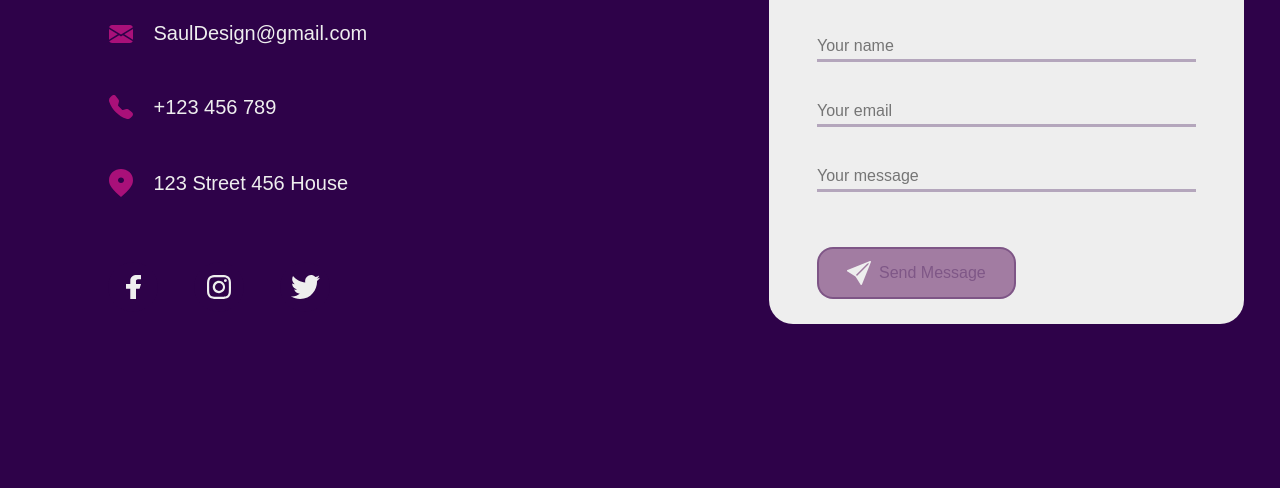
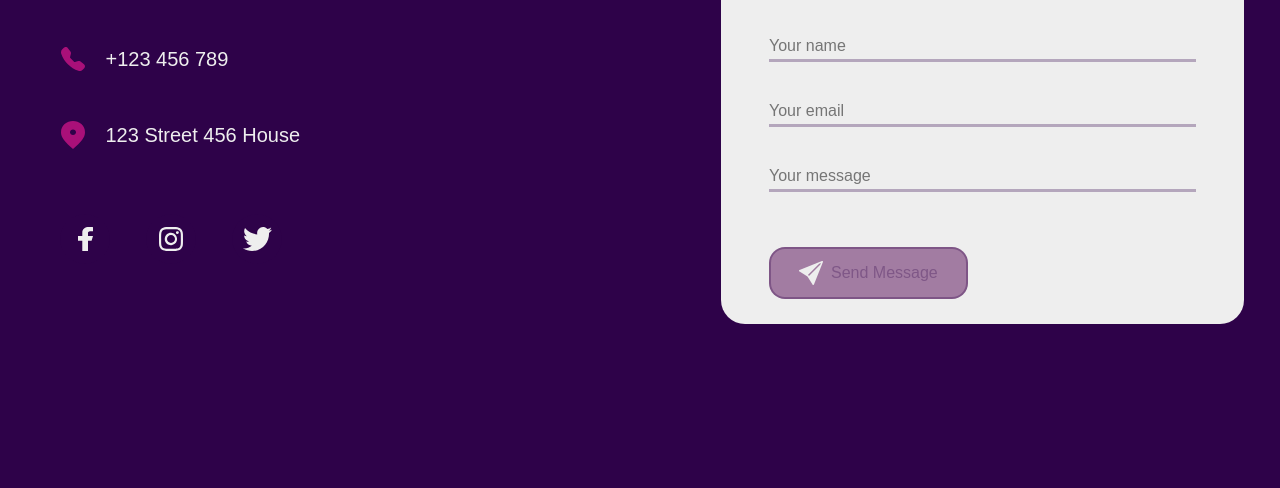
Before and after one commit to nicaciobasilio/contact_form, a website: page index.html in a window 1280 px wide. Shown: the part 312-800 px from the top of the page. Drawn offline with Linux system fonts and the light colour scheme.

Commit message:
Ajustes no layout

```diff
--- a/source/styles/_content.scss
+++ b/source/styles/_content.scss
@@ -2,7 +2,7 @@
 
 .content {
     width: 700px;
-    margin: 48px;
+    // margin: 48px;
 
     &__title {
         font-size: 48px;
```
Also changed, not shown: build/styles/main.css, 1 other file.
